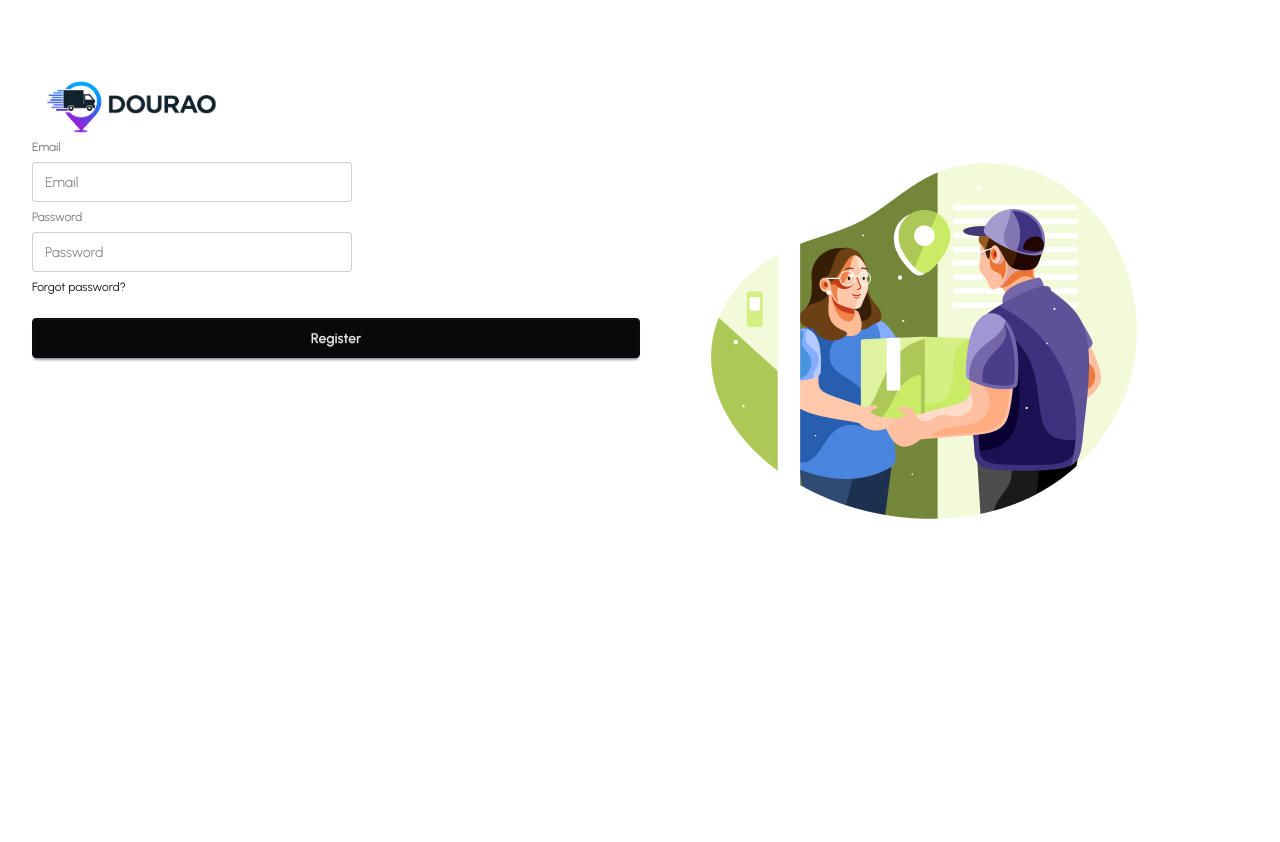
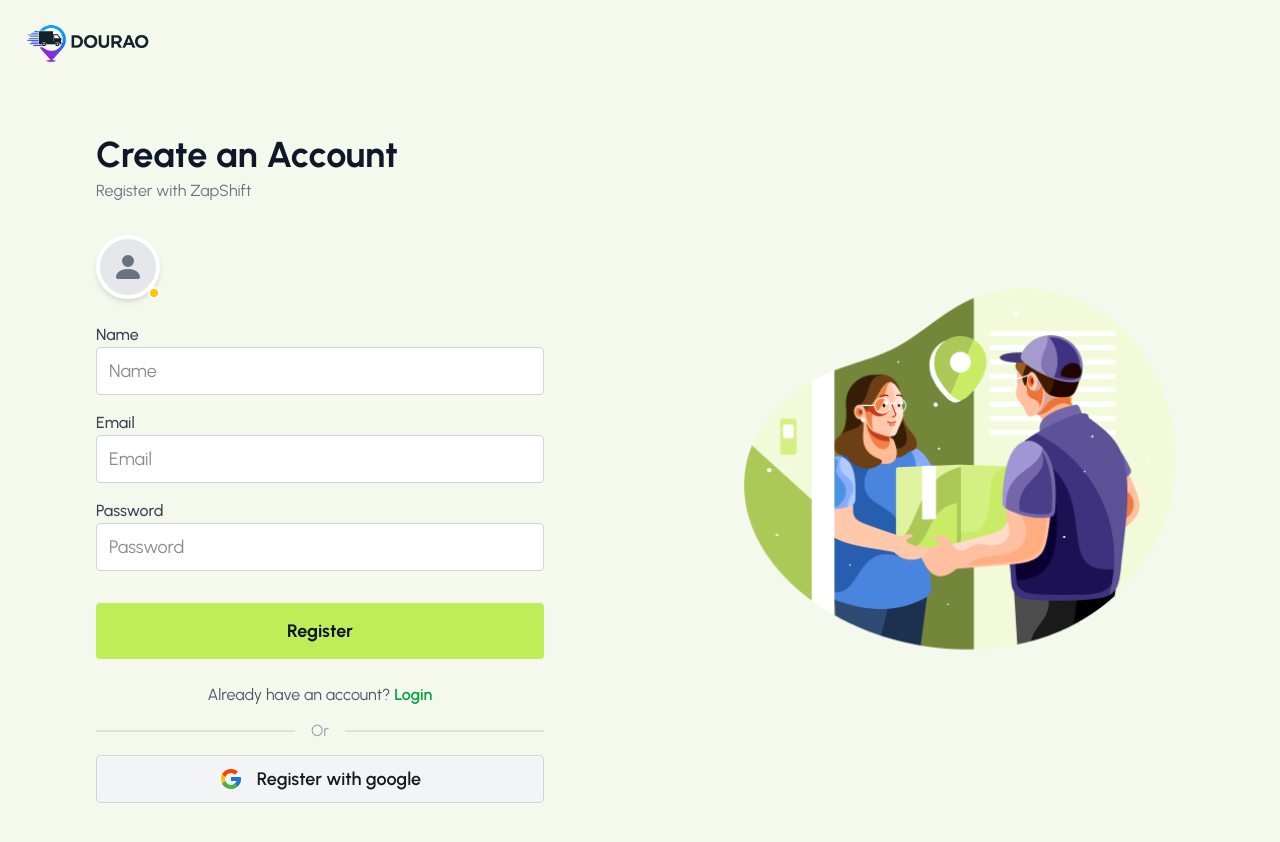
Before and after one commit to lizansarkar/dourao-client-repository, a React (Vite) app: page /register in a window 1280 px wide. Shown: the top 842 px of the page. Before the commit the page ends 800 px from the top, so only its background shows below. Built offline with nearby package versions, Linux system fonts and the light colour scheme.

Commit message:
register component complete

```diff
--- a/src/contexts/AuthProvider.jsx
+++ b/src/contexts/AuthProvider.jsx
@@ -1,19 +1,29 @@
-import React from 'react'
+import React, { useEffect, useState } from 'react'
 import { AuthContext } from './AuthContext'
 import { createUserWithEmailAndPassword, signInWithEmailAndPassword } from 'firebase/auth'
 import { auth } from '../firebase/firebase.init'
 
 export default function AuthProvider({children}) {
+    const [user, setUser] = useState(null);
+    const [loading, setLoading] = useState(true);
 
     const registerUser = (email, password) => {
+        setLoading(true)
         return createUserWithEmailAndPassword(auth, email, password)
     }
 
     const signInUser = (email, password) => {
+        setLoading(true)
         return signInWithEmailAndPassword(auth, email, password)
     }
 
+    //observer state
+    useEffect(() => {
+
+    }, [])
+
     const authInformation = {
+        user,
         registerUser,
         signInUser,
     }
--- a/src/layouts/AuthLayout.jsx
+++ b/src/layouts/AuthLayout.jsx
@@ -1,20 +1,50 @@
+// src/components/AuthLayout.jsx
+
 import React from "react";
+
+// ধরে নিচ্ছি এটি আপনার ইমেজ ফাইল (আপনাকে এটি আপনার assets ফোল্ডারে রাখতে হবে)
+import authImage from "../assets/authImage.png";
 import { Outlet } from "react-router";
-import authImage from "../../src/assets/authImage.png";
+
+// ধরে নিচ্ছি এটি আপনার লোগো ফাইল
+const logoPath = "/logo-img/logo.png"; // এটি আপনার পাবলিক ফোল্ডার থেকে লোড হবে
 
 export default function AuthLayout() {
   return (
-    <div className="section">
-      <div className="container">
-        <div className="w-[200px]">
-          <img src="/logo-img/logo.png" alt="" className="" />
-        </div>
-        <div className="flex">
-          <div className="flex-1">
-            <Outlet></Outlet>
+    // মূল কন্টেইনার: পুরো স্ক্রিন হাইট, হালকা সবুজ ব্যাকগ্রাউন্ড
+    <div className="min-h-screen bg-[#F5F9ED] p-4 sm:p-8 lg:p-0">
+      <div className="max-w-7xl mx-auto">
+
+        {/* লোগো সেকশন: ছবির মতো উপরের বাম কোণে */}
+        <header className="py-4 sm:py-6 lg:px-4">
+          {/* লোগো ইমেজটি আপনার রুট বা পাবলিক ফোল্ডারে 'logo-img/logo.png' পথে থাকতে হবে */}
+          <img
+            src={logoPath}
+            alt="ZapShift Logo"
+            className="w-28 sm:w-36 h-auto"
+            // ছবির মতো ZapShift লোগোর উচ্চতা অ্যাডজাস্ট করা
+          />
+        </header>
+
+        {/* কন্টেন্ট কন্টেইনার: দুটি কলাম (রেজিস্ট্রেশন/লগইন ফর্ম + ইমেজ) */}
+        <div className="flex flex-col lg:flex-row min-h-[calc(100vh-80px)] lg:min-h-[calc(100vh-100px)]">
+
+          {/* বাম কলাম: ফর্ম কন্টেন্ট (আউটলেট) */}
+          <div className="w-full lg:w-1/2 flex items-center justify-center p-4 sm:p-8 lg:p-12">
+            {/* আউটলেট এর মাধ্যমে Register.jsx বা Login.jsx কম্পোনেন্ট লোড হবে */}
+            <div className="w-full max-w-md">
+              <Outlet></Outlet>
+            </div>
           </div>
-          <div className="flex-1">
-            <img src={authImage} alt="" />
+
+          {/* ডান কলাম: গ্রাফিক্স/ইমেজ */}
+          <div className="hidden lg:flex lg:w-1/2 items-center justify-center bg-transparent p-4">
+            {/* ইমেজটি পুরো ডান কলাম জুড়ে থাকবে */}
+            <img
+              src={authImage}
+              alt="Delivery Graphic"
+              className="w-full max-w-xl object-contain"
+            />
           </div>
         </div>
       </div>
--- a/src/pages/auth/Register.jsx
+++ b/src/pages/auth/Register.jsx
@@ -1,59 +1,136 @@
+// src/components/Register.jsx
+
 import React from "react";
 import { useForm } from "react-hook-form";
+import { FcGoogle } from 'react-icons/fc'; // Google লোগোর জন্য
+
+// ধরে নিচ্ছি আপনি Firebase ইউজার রেজিস্ট্রেশন লজিকটি UseAuth হুক এ রেখেছেন
 import UseAuth from "../../hooks/UseAuth";
+import { Link } from "react-router";
+
 
 export default function Register() {
   const {
     register,
     handleSubmit,
-    // watch,
     formState: { errors },
   } = useForm();
 
-  const {registerUser} = UseAuth();
+  const { registerUser } = UseAuth(); // আপনার কাস্টম হুক
 
   const handleRegistration = (data) => {
-    console.log("after register data", data);
-    registerUser(data.email, data.password)
+    console.log("Registration data:", data);
+    // এখানে আপনি Firebase এ ইউজার তৈরি করার লজিক কল করবেন
+    registerUser(data.email, data.password, data.name) // Name সহ লজিক পাস করা যেতে পারে
       .then((result) => {
-      console.log(result.user)
+        console.log("User registered:", result.user);
+        // সফল হলে অন্য কোনো পেইজে রিডিরেক্ট করা যেতে পারে
       })
       .catch(error => {
-      console.log(error)
-    })
+        console.error("Registration error:", error);
+      });
   };
 
   return (
-    <div>
-      <form onSubmit={handleSubmit(handleRegistration)}>
-        <fieldset className="fieldset">
-          {/* email field */}
-          <label className="label">Email</label>
+    <div className="w-full">
+        {/* হেডিং সেকশন */}
+        <header className="mb-6 sm:mb-8">
+            <h1 className="text-3xl sm:text-4xl font-bold text-gray-900 mb-1">
+                Create an Account
+            </h1>
+            <p className="text-base text-gray-500">Register with ZapShift</p>
+        </header>
+
+        {/* ইউজার আইকন - ছবির মতো গোল ফ্রেম সহ */}
+        <div className="relative w-16 h-16 mb-6">
+            <div className="w-full h-full bg-gray-200 rounded-full flex items-center justify-center border-4 border-white shadow-md">
+                 {/* react-icons/io5 এর বদলে একটি সাধারণ আইকন ব্যবহার করা হলো */}
+                <svg xmlns="http://www.w3.org/2000/svg" fill="currentColor" className="w-8 h-8 text-gray-500" viewBox="0 0 16 16">
+                    <path d="M3 14s-1 0-1-1 1-4 6-4 6 3 6 4-1 1-1 1zm5-6a3 3 0 1 0 0-6 3 3 0 0 0 0 6"/>
+                </svg>
+            </div>
+            {/* ছবির মতো ছোট ডট */}
+            <div className="absolute bottom-0 right-0 w-3 h-3 bg-yellow-400 rounded-full border-2 border-white"></div>
+        </div>
+
+        {/* রেজিস্ট্রেশন ফর্ম */}
+        <form onSubmit={handleSubmit(handleRegistration)} className="space-y-4">
+
+            {/* নাম ফিল্ড */}
+            <div className="form-control">
+                <label className="label">
+                    <span className="label-text text-base font-medium text-gray-700">Name</span>
+                </label>
+                <input
+                    type="text"
+                    placeholder="Name"
+                    {...register("name", { required: true })}
+                    className={`input input-bordered w-full h-12 text-lg focus:ring-[#BDEE58] ${errors.name ? 'border-red-500' : 'border-gray-300'}`}
+                />
+                {errors.name?.type === 'required' && <p className="text-sm text-red-500 mt-1">Name is required</p>}
+            </div>
+
+            {/* ইমেইল ফিল্ড */}
+            <div className="form-control">
+                <label className="label">
+                    <span className="label-text text-base font-medium text-gray-700">Email</span>
+                </label>
                 <input
                     type="email"
+                    placeholder="Email"
                     {...register("email", { required: true })}
-            className="input"
-            placeholder="Email"
+                    className={`input input-bordered w-full h-12 text-lg focus:ring-[#BDEE58] ${errors.email ? 'border-red-500' : 'border-gray-300'}`}
                 />
-          {errors.email?.type === 'required' && <p className="text-red-500">valid email requred</p> }
-          {/* password field */}
-          <label className="label">Password</label>
+                {errors.email?.type === 'required' && <p className="text-sm text-red-500 mt-1">Valid email is required</p>}
+            </div>
+
+            {/* পাসওয়ার্ড ফিল্ড */}
+            <div className="form-control">
+                <label className="label">
+                    <span className="label-text text-base font-medium text-gray-700">Password</span>
+                </label>
                 <input
                     type="password"
+                    placeholder="Password"
                     {...register("password", {
                         required: true,
                         minLength: 6
                     })}
-            className="input"
-            placeholder="Password"
+                    className={`input input-bordered w-full h-12 text-lg focus:ring-[#BDEE58] ${errors.password ? 'border-red-500' : 'border-gray-300'}`}
                 />
-          {errors.password?.type === 'minLength' && <p className="text-red-500">password must be 6 cherector required</p>}
-          <div>
-            <a className="link link-hover">Forgot password?</a>
+                {errors.password?.type === 'required' && <p className="text-sm text-red-500 mt-1">Password is required</p>}
+                {errors.password?.type === 'minLength' && <p className="text-sm text-red-500 mt-1">Password must be at least 6 characters</p>}
             </div>
-          <button className="btn btn-neutral mt-4">Register</button>
-        </fieldset>
+
+            {/* রেজিস্টার বাটন */}
+            <div className="form-control pt-4">
+                <button
+                    type="submit"
+                    className="btn w-full text-lg font-bold border-none bg-[#BDEE58] text-gray-900 hover:bg-[#a9d54e] h-14 transition-colors" // ছবির মতো উজ্জ্বল সবুজ বাটন
+                >
+                    Register
+                </button>
+            </div>
         </form>
+
+        {/* লগইন এবং গুগল অপশন */}
+        <div className="text-center mt-6 text-base">
+            <p className="text-gray-600 mb-2">
+                Already have an account?
+                <Link to="/login" className="font-semibold text-green-600 hover:text-green-700 ml-1 transition-colors">
+                    Login
+                </Link>
+            </p>
+
+            <div className="divider text-gray-400 my-4 text-base">Or</div>
+        </div>
+
+        {/* গুগল রেজিস্ট্রেশন বাটন */}
+        <button className="btn w-full text-lg h-12 bg-gray-100 border-gray-300 hover:bg-gray-200 hover:text-gray-800 transition-colors">
+            <FcGoogle className="w-6 h-6 mr-2" />
+            Register with google
+        </button>
+
     </div>
   );
 }
```
Lines whose indentation alone changed are shown as unchanged.
